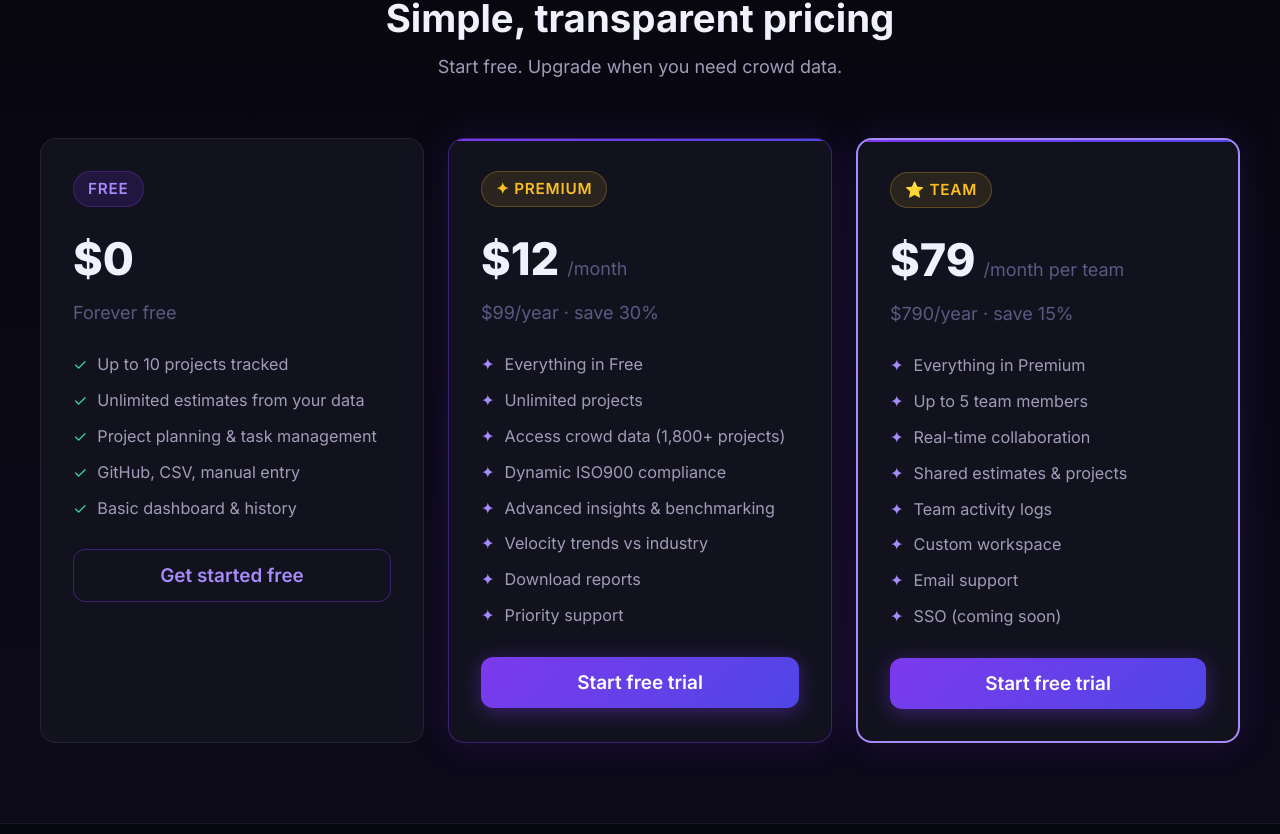
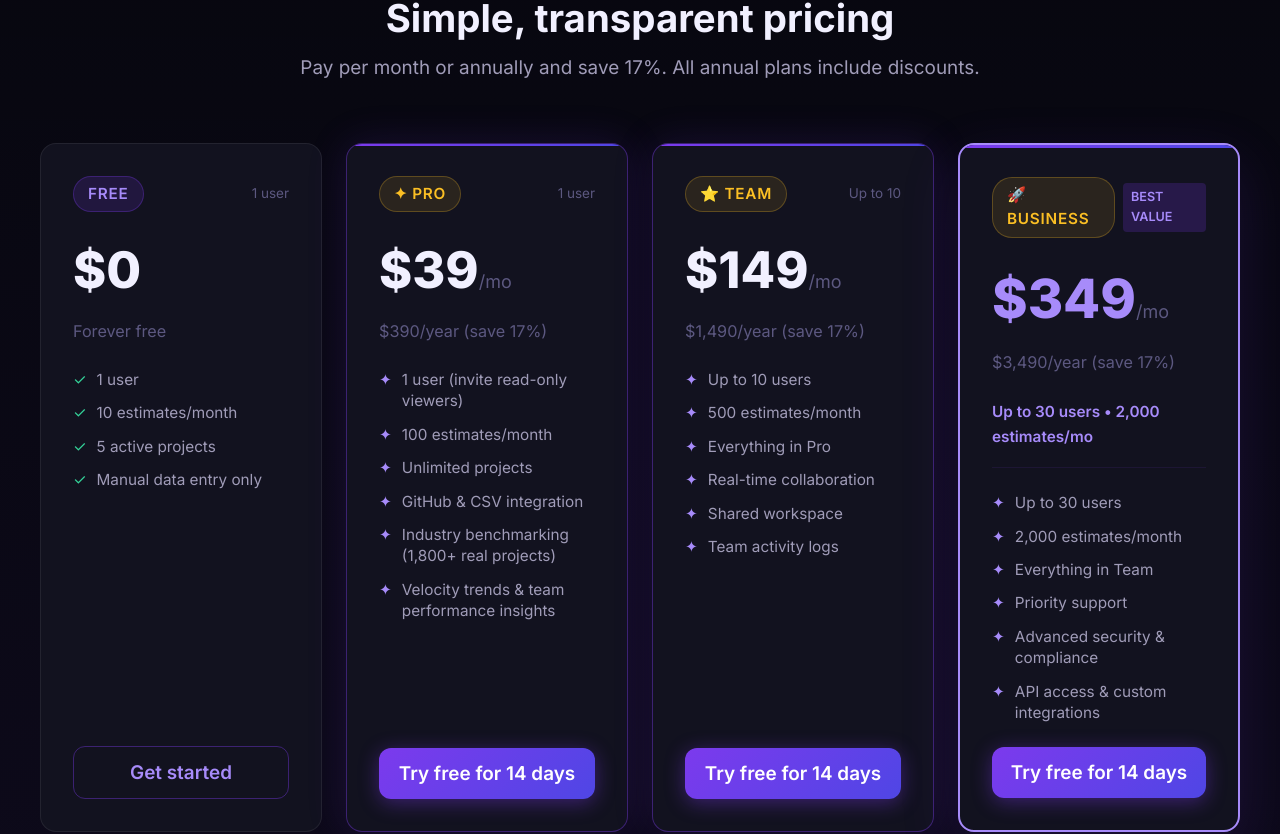
Before and after one commit to hemanialaparthi/estiMate, a React (Vite) app in the folder client/: page / in a window 1280 px wide. Shown: the part 3349-4183 px from the top of the page. Built offline with nearby package versions, Linux system fonts and the light colour scheme.

Commit message:
Update pricing UI: refactored to Free/Pro/Team/Business tiers with improved styling

```diff
--- a/client/src/pages/Landing.tsx
+++ b/client/src/pages/Landing.tsx
@@ -95,8 +95,8 @@ const faqs = [
         a: 'Absolutely! Generate shareable links, export tasks as CSV, and collaborate in real-time. Teams can view estimates and manage tasks together.',
     },
     {
-        q: 'What\'s the difference between Free and Premium?',
-        a: 'Free includes unlimited personal estimates and task generation. Premium adds unlimited projects, access to 1,800+ crowd projects, advanced analytics, and team collaboration features.',
+        q: 'What\'s the difference between pricing tiers?',
+        a: 'Free ($0): 1 user, 10 estimates/mo, test drive. Pro ($39/mo): 1 user, 100 estimates/mo, for solo consultants. Team ($149/mo): Up to 10 users, 500 estimates/mo, real-time collaboration. Business ($349/mo): Up to 30 users, 2,000 estimates/mo, priority support & API access.',
     },
     {
         q: 'Do you offer API access?',
@@ -105,33 +105,37 @@ const faqs = [
 ];
 
 const pricingFree = [
-    'Up to 10 projects tracked',
-    'Unlimited estimates from your data',
-    'Project planning & task management',
-    'GitHub, CSV, manual entry',
-    'Basic dashboard & history',
+    '1 user',
+    '10 estimates/month',
+    '5 active projects',
+    'Manual data entry only',
+];
+
+const pricingPro = [
+    '1 user (invite read-only viewers)',
+    '100 estimates/month',
+    'Unlimited projects',
+    'GitHub & CSV integration',
+    'Industry benchmarking (1,800+ real projects)',
+    'Velocity trends & team performance insights',
 ];
 
 const pricingTeam = [
-    'Everything in Premium',
-    'Up to 5 team members',
+    'Up to 10 users',
+    '500 estimates/month',
+    'Everything in Pro',
     'Real-time collaboration',
-    'Shared estimates & projects',
+    'Shared workspace',
     'Team activity logs',
-    'Custom workspace',
-    'Email support',
-    'SSO (coming soon)',
 ];
 
-const pricingPremium = [
-    'Everything in Free',
-    'Unlimited projects',
-    'Access crowd data (1,800+ projects)',
-    'Dynamic ISO900 compliance',
-    'Advanced insights & benchmarking',
-    'Velocity trends vs industry',
-    'Download reports',
+const pricingBusiness = [
+    'Up to 30 users',
+    '2,000 estimates/month',
+    'Everything in Team',
     'Priority support',
+    'Advanced security & compliance',
+    'API access & custom integrations',
 ];
 
 export default function Landing() {
@@ -493,73 +497,119 @@ export default function Landing() {
                 padding: '80px 40px',
                 background: 'linear-gradient(180deg, transparent, rgba(124,58,237,0.05))',
             }}>
-                <div style={{ maxWidth: 1200, margin: '0 auto' }}>
-                    <div style={{ textAlign: 'center', marginBottom: 56 }}>
+                <div style={{ maxWidth: 1300, margin: '0 auto' }}>
+                    <div style={{ textAlign: 'center', marginBottom: 60 }}>
                         <h2 style={{ marginBottom: 12 }}>Simple, transparent pricing</h2>
-                        <p style={{ color: 'var(--text-secondary)' }}>Start free. Upgrade when you need crowd data.</p>
+                        <p style={{ color: 'var(--text-secondary)', fontSize: '1.05rem' }}>Pay per month or annually and save 17%. All annual plans include discounts.</p>
                     </div>
-                    <div style={{ display: 'grid', gridTemplateColumns: '1fr 1fr 1fr', gap: 24 }}>
+
+                    {/* Main grid with Business tier featured */}
+                    <div style={{ display: 'grid', gridTemplateColumns: 'repeat(4, 1fr)', gap: 24, alignItems: 'start' }}>
                         {/* Free */}
-                        <div className="card">
+                        <div className="card" style={{ height: '100%', display: 'flex', flexDirection: 'column' }}>
+                            <div style={{ marginBottom: 18, display: 'flex', justifyContent: 'space-between', alignItems: 'center' }}>
+                                <span className="badge badge-purple">Free</span>
+                                <span style={{ fontSize: '0.75rem', color: 'var(--text-muted)' }}>1 user</span>
+                            </div>
                             <div style={{ marginBottom: 8 }}>
-                                <span className="badge badge-purple">Free</span>
+                                <div style={{ fontSize: '2.8rem', fontWeight: 800 }}>$0</div>
                             </div>
-                            <div style={{ fontSize: '2.5rem', fontWeight: 800, margin: '16px 0 4px' }}>$0</div>
-                            <div style={{ color: 'var(--text-muted)', marginBottom: 24 }}>Forever free</div>
-                            <ul style={{ listStyle: 'none', display: 'flex', flexDirection: 'column', gap: 10, marginBottom: 28 }}>
+                            <div style={{ color: 'var(--text-muted)', marginBottom: 24, fontSize: '0.9rem' }}>Forever free</div>
+                            <ul style={{ listStyle: 'none', display: 'flex', flexDirection: 'column', gap: 12, marginBottom: 'auto', paddingBottom: 24 }}>
                                 {pricingFree.map((f) => (
-                                    <li key={f} style={{ display: 'flex', gap: 10, fontSize: '0.9rem', color: 'var(--text-secondary)' }}>
-                                        <span style={{ color: 'var(--success)' }}>✓</span> {f}
+                                    <li key={f} style={{ display: 'flex', gap: 10, fontSize: '0.85rem', color: 'var(--text-secondary)', lineHeight: 1.4 }}>
+                                        <span style={{ color: 'var(--success)', flexShrink: 0 }}>✓</span> <span>{f}</span>
                                     </li>
                                 ))}
                             </ul>
-                            <button className="btn btn-outline btn-full" onClick={() => navigate('/auth')}>Get started free</button>
+                            <button className="btn btn-outline btn-full" onClick={() => navigate('/auth')}>Get started</button>
                         </div>
-                        {/* Premium */}
-                        <div className="card card-glow" style={{ position: 'relative', overflow: 'hidden' }}>
+
+                        {/* Pro */}
+                        <div className="card card-glow" style={{ position: 'relative', overflow: 'hidden', height: '100%', display: 'flex', flexDirection: 'column' }}>
                             <div style={{
                                 position: 'absolute', top: 0, right: 0, left: 0, height: 2,
                                 background: 'var(--gradient-purple)',
                             }} />
+                            <div style={{ marginBottom: 18, display: 'flex', justifyContent: 'space-between', alignItems: 'center' }}>
+                                <span className="badge badge-gold">✦ Pro</span>
+                                <span style={{ fontSize: '0.75rem', color: 'var(--text-muted)' }}>1 user</span>
+                            </div>
                             <div style={{ marginBottom: 8 }}>
-                                <span className="badge badge-gold">✦ Premium</span>
+                                <div style={{ fontSize: '2.8rem', fontWeight: 800 }}>$39<span style={{ fontSize: '1rem', fontWeight: 400, color: 'var(--text-muted)' }}>/mo</span></div>
                             </div>
-                            <div style={{ display: 'flex', alignItems: 'baseline', gap: 8, margin: '16px 0 4px' }}>
-                                <span style={{ fontSize: '2.5rem', fontWeight: 800 }}>$12</span>
-                                <span style={{ color: 'var(--text-muted)' }}>/month</span>
-                            </div>
-                            <div style={{ color: 'var(--text-muted)', marginBottom: 24 }}>$99/year · save 30%</div>
-                            <ul style={{ listStyle: 'none', display: 'flex', flexDirection: 'column', gap: 10, marginBottom: 28 }}>
-                                {pricingPremium.map((f) => (
-                                    <li key={f} style={{ display: 'flex', gap: 10, fontSize: '0.9rem', color: 'var(--text-secondary)' }}>
-                                        <span style={{ color: 'var(--purple-400)' }}>✦</span> {f}
+                            <div style={{ color: 'var(--text-muted)', marginBottom: 24, fontSize: '0.9rem' }}>$390/year (save 17%)</div>
+                            <ul style={{ listStyle: 'none', display: 'flex', flexDirection: 'column', gap: 12, marginBottom: 'auto', paddingBottom: 24 }}>
+                                {pricingPro.map((f) => (
+                                    <li key={f} style={{ display: 'flex', gap: 10, fontSize: '0.85rem', color: 'var(--text-secondary)', lineHeight: 1.4 }}>
+                                        <span style={{ color: 'var(--purple-400)', flexShrink: 0 }}>✦</span> <span>{f}</span>
                                     </li>
                                 ))}
                             </ul>
-                            <button className="btn btn-primary btn-full" onClick={() => navigate('/auth')}>Start free trial</button>
+                            <button className="btn btn-primary btn-full" onClick={() => navigate('/auth')}>Try free for 14 days</button>
                         </div>
+
                         {/* Team */}
-                        <div className="card card-glow" style={{ position: 'relative', overflow: 'hidden', border: '2px solid var(--purple-400)' }}>
+                        <div className="card card-glow" style={{ position: 'relative', overflow: 'hidden', height: '100%', display: 'flex', flexDirection: 'column' }}>
                             <div style={{
                                 position: 'absolute', top: 0, right: 0, left: 0, height: 2,
                                 background: 'var(--gradient-purple)',
                             }} />
+                            <div style={{ marginBottom: 18, display: 'flex', justifyContent: 'space-between', alignItems: 'center' }}>
+                                <span className="badge badge-gold">⭐ Team</span>
+                                <span style={{ fontSize: '0.75rem', color: 'var(--text-muted)' }}>Up to 10</span>
+                            </div>
                             <div style={{ marginBottom: 8 }}>
-                                <span className="badge badge-gold">⭐ Team</span>
+                                <div style={{ fontSize: '2.8rem', fontWeight: 800 }}>$149<span style={{ fontSize: '1rem', fontWeight: 400, color: 'var(--text-muted)' }}>/mo</span></div>
                             </div>
-                            <div style={{ display: 'flex', alignItems: 'baseline', gap: 8, margin: '16px 0 4px' }}>
-                                <span style={{ fontSize: '2.5rem', fontWeight: 800 }}>$79</span>
-                                <span style={{ color: 'var(--text-muted)' }}>/month per team</span>
-                            </div>
-                            <div style={{ color: 'var(--text-muted)', marginBottom: 24 }}>$790/year · save 15%</div>
-                            <ul style={{ listStyle: 'none', display: 'flex', flexDirection: 'column', gap: 10, marginBottom: 28 }}>
+                            <div style={{ color: 'var(--text-muted)', marginBottom: 24, fontSize: '0.9rem' }}>$1,490/year (save 17%)</div>
+                            <ul style={{ listStyle: 'none', display: 'flex', flexDirection: 'column', gap: 12, marginBottom: 'auto', paddingBottom: 24 }}>
                                 {pricingTeam.map((f) => (
-                                    <li key={f} style={{ display: 'flex', gap: 10, fontSize: '0.9rem', color: 'var(--text-secondary)' }}>
-                                        <span style={{ color: 'var(--purple-400)' }}>✦</span> {f}
+                                    <li key={f} style={{ display: 'flex', gap: 10, fontSize: '0.85rem', color: 'var(--text-secondary)', lineHeight: 1.4 }}>
+                                        <span style={{ color: 'var(--purple-400)', flexShrink: 0 }}>✦</span> <span>{f}</span>
                                     </li>
                                 ))}
                             </ul>
-                            <button className="btn btn-primary btn-full" onClick={() => navigate('/auth')}>Start free trial</button>
+                            <button className="btn btn-primary btn-full" onClick={() => navigate('/auth')}>Try free for 14 days</button>
+                        </div>
+
+                        {/* Business - FEATURED */}
+                        <div className="card card-glow" style={{
+                            position: 'relative',
+                            overflow: 'hidden',
+                            border: '2px solid var(--purple-400)',
+                            height: '100%',
+                            display: 'flex',
+                            flexDirection: 'column',
+                            boxShadow: '0 20px 60px rgba(124,58,237,0.15)',
+                        }}>
+                            <div style={{
+                                position: 'absolute', top: 0, right: 0, left: 0, height: 3,
+                                background: 'var(--gradient-purple)',
+                            }} />
+                            <div style={{
+                                marginBottom: 18,
+                                display: 'flex',
+                                justifyContent: 'space-between',
+                                alignItems: 'center',
+                                gap: 8,
+                            }}>
+                                <span className="badge badge-gold">🚀 Business</span>
+                                <span style={{ fontSize: '0.7rem', fontWeight: 600, background: 'rgba(124,58,237,0.2)', color: 'var(--purple-400)', padding: '4px 8px', borderRadius: 4 }}>BEST VALUE</span>
+                            </div>
+                            <div style={{ marginBottom: 8 }}>
+                                <div style={{ fontSize: '3rem', fontWeight: 900, color: 'var(--purple-400)' }}>$349<span style={{ fontSize: '1rem', fontWeight: 400, color: 'var(--text-muted)' }}>/mo</span></div>
+                            </div>
+                            <div style={{ color: 'var(--text-muted)', marginBottom: 24, fontSize: '0.9rem' }}>$3,490/year (save 17%)</div>
+                            <div style={{ fontSize: '0.85rem', fontWeight: 600, color: 'var(--purple-400)', marginBottom: 24, paddingBottom: 18, borderBottom: '1px solid rgba(124,58,237,0.1)' }}>Up to 30 users • 2,000 estimates/mo</div>
+                            <ul style={{ listStyle: 'none', display: 'flex', flexDirection: 'column', gap: 12, marginBottom: 'auto', paddingBottom: 24 }}>
+                                {pricingBusiness.map((f) => (
+                                    <li key={f} style={{ display: 'flex', gap: 10, fontSize: '0.85rem', color: 'var(--text-secondary)', lineHeight: 1.4 }}>
+                                        <span style={{ color: 'var(--purple-400)', flexShrink: 0 }}>✦</span> <span>{f}</span>
+                                    </li>
+                                ))}
+                            </ul>
+                            <button className="btn btn-primary btn-full" onClick={() => navigate('/auth')} style={{ background: 'var(--gradient-purple)' }}>Try free for 14 days</button>
                         </div>
                     </div>
                 </div>
```
